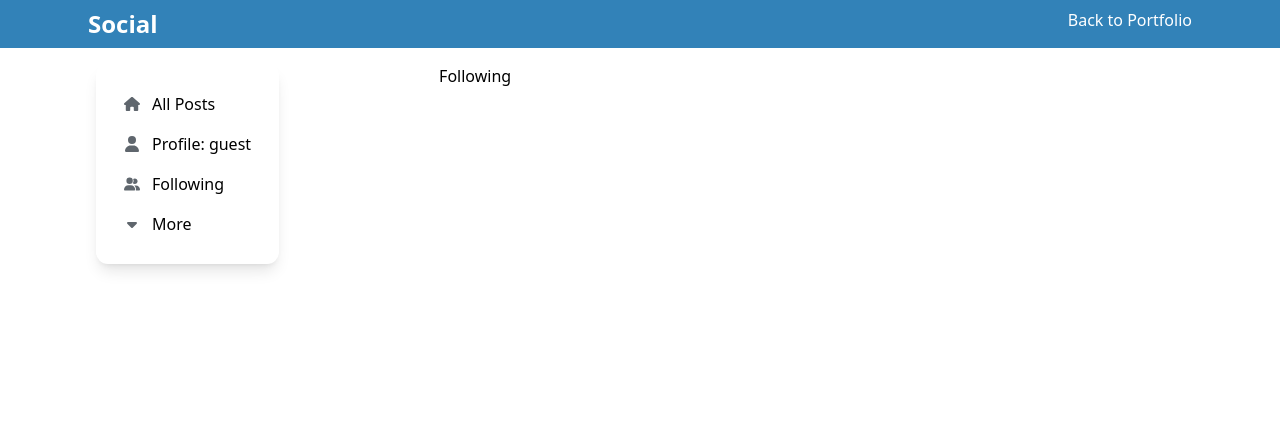
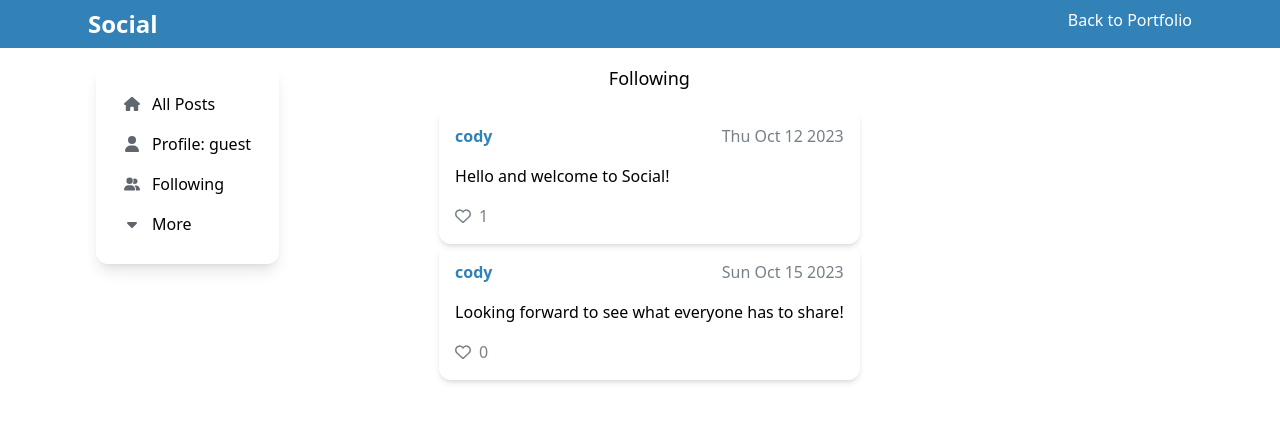
Before and after one commit to Cody06/Portfolio, a Next.js app: page /social/following in a window 1280 px wide. Shown: the top 422 px of the page. Built offline with nearby package versions, Linux system fonts and the light colour scheme.

Commit message:
Create following page

```diff
--- a/src/app/social/following/page.tsx
+++ b/src/app/social/following/page.tsx
@@ -1,3 +1,16 @@
+import Following from '@/components/projects/Social/Following';
+import { Metadata } from 'next';
+
+export const metadata: Metadata = {
+    title: 'Following',
+    description: 'Posts from people you are following',
+};
+
 export default function Page() {
-    return <div>Following</div>;
+    return (
+        <main className="min-w-[20rem]">
+            <h1 className="text-lg text-center mb-4">Following</h1>
+            <Following />
+        </main>
+    );
 }
--- /dev/null
+++ b/src/components/projects/Social/Following.tsx
@@ -0,0 +1,27 @@
+'use client';
+import PostContainer from './PostContainer';
+import useStore from './Store';
+import { loggedUserId } from './data';
+
+export default function Following() {
+    const { followingAndFollowers, posts } = useStore();
+    const followingPosts = posts.filter((post) =>
+        followingAndFollowers[loggedUserId].following.includes(post.creator),
+    );
+
+    if (followingPosts.length === 0) {
+        return (
+            <div className="mx-auto text-center text-2xl font-bold">
+                You are not following anyone.
+            </div>
+        );
+    }
+
+    return (
+        <section>
+            {followingPosts.map((post) => (
+                <PostContainer key={post.id} post={post} />
+            ))}
+        </section>
+    );
+}
--- a/src/components/projects/Social/Store.ts
+++ b/src/components/projects/Social/Store.ts
@@ -1,8 +1,9 @@
 import { create } from 'zustand';
-import { Post } from './types';
-import { initialPosts, loggedUserId } from './data';
+import { FollowingAndFollowers, Post } from './types';
+import { initialFollowingAndFollowers, initialPosts, loggedUserId } from './data';
 
 type Store = {
+    followingAndFollowers: FollowingAndFollowers;
     isDeletePostModalOpen: boolean;
     posts: Post[];
     postIdToDelete: string | null;
@@ -14,6 +15,7 @@ type Store = {
 };
 
 const useStore = create<Store>()((set) => ({
+    followingAndFollowers: initialFollowingAndFollowers,
     isDeletePostModalOpen: false,
     posts: initialPosts,
     postIdToDelete: null,
```
